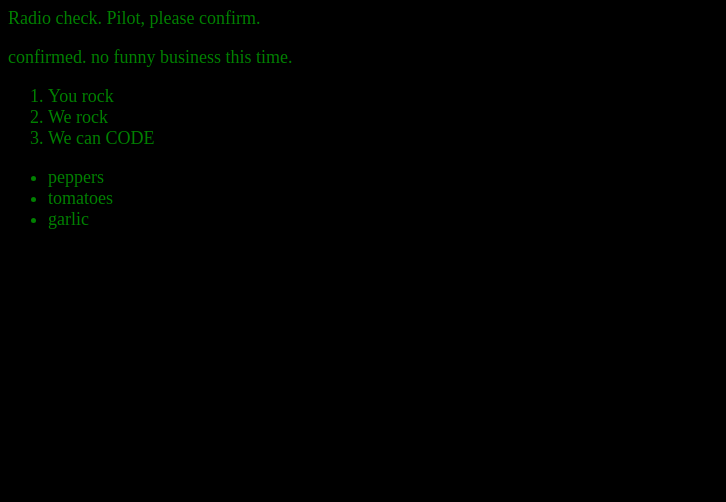
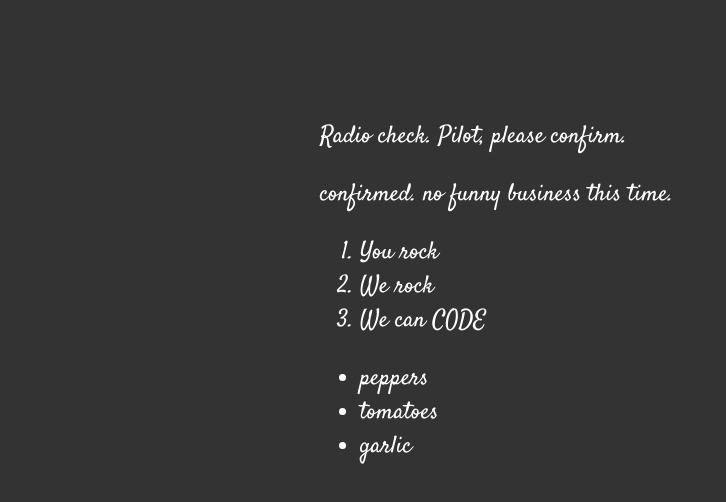
Before and after one commit to LesleyHeyer/communication-log, a plain HTML site: page index.html in a window 1280 px wide. Shown: the whole page, without its empty margins (0-726 px from the left). Drawn offline with Linux system fonts and the light colour scheme.

Commit message:
added cool styling things

```diff
--- a/index.html
+++ b/index.html
@@ -1,6 +1,7 @@
 <html>
    <head>
       <link rel="stylesheet" type="text/css" href="style.css">
+      <link href="https://fonts.googleapis.com/css?family=Satisfy" rel="stylesheet">
    </head>
    <body>
       <p>Radio check. Pilot, please confirm.</p>
--- a/style.css
+++ b/style.css
@@ -1,5 +1,7 @@
 body {
-    color: green;
-    background-color: black;
-    font-size: 18px;
+        color: white;
+        background-color: #333;
+        font-size: 150%;
+        font-family: 'Satisfy', cursive;
+        margin: 5em 25%;
  }
```
